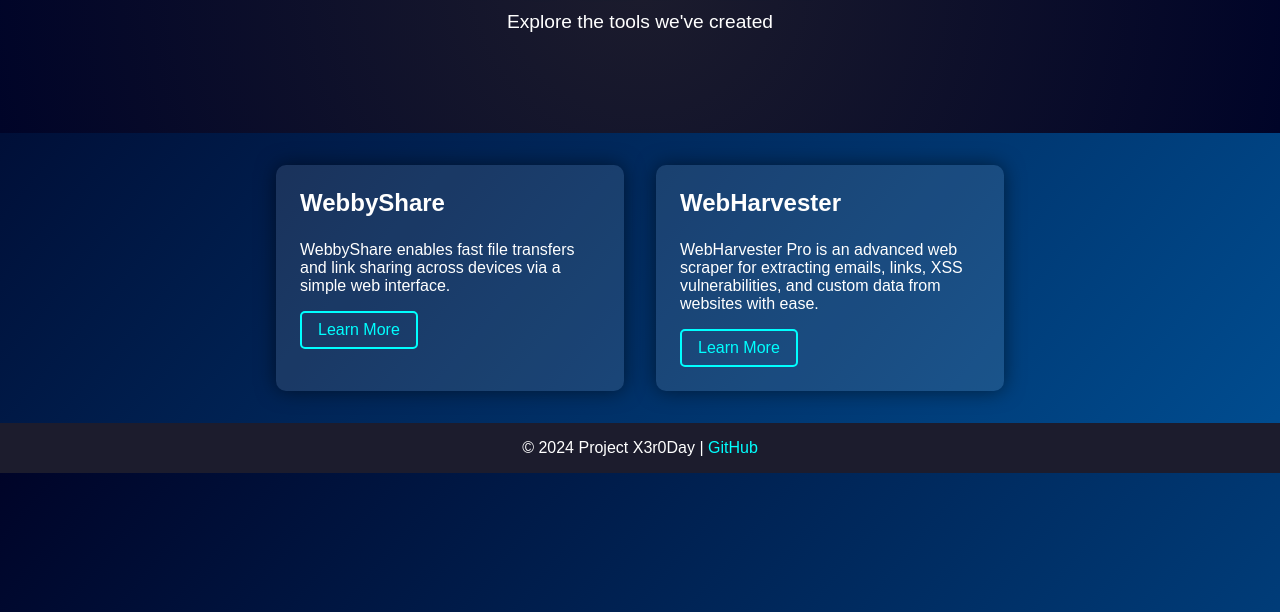
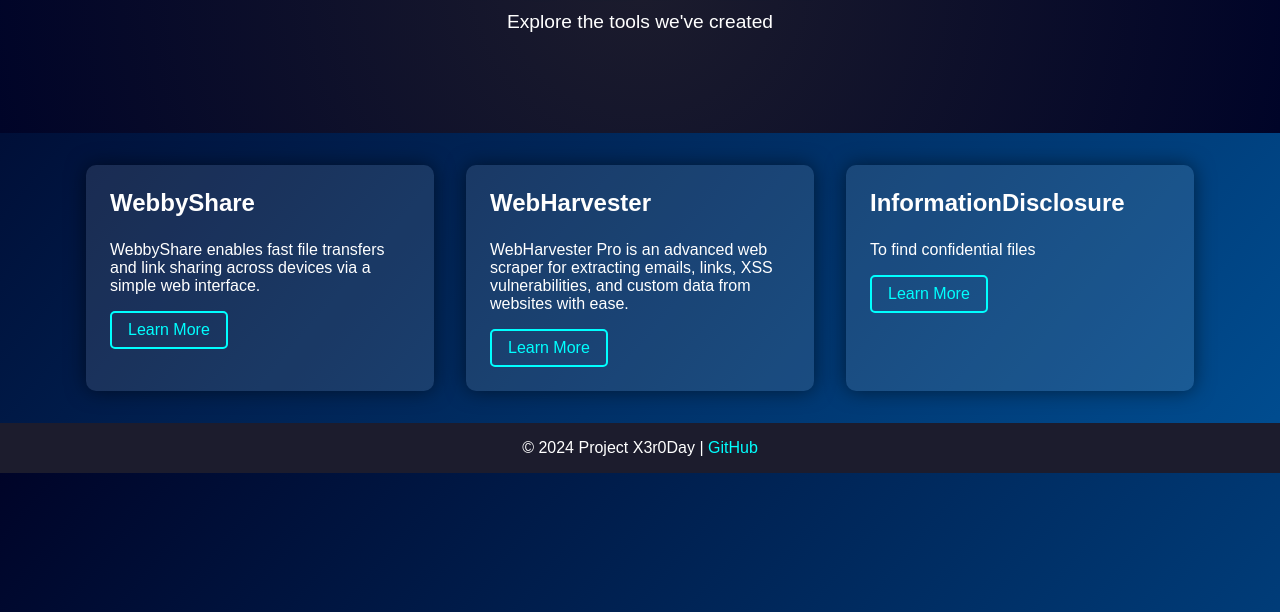
Before and after one commit to X3r0Day/X3r0Day.github.io, a plain HTML site: page tools.html in a window 1280 px wide. Shown: the part 188-800 px from the top of the page. Drawn offline with Linux system fonts and the light colour scheme.

Commit message:
Update tools.html

```diff
--- a/tools.html
+++ b/tools.html
@@ -27,6 +27,11 @@
                     <p>WebHarvester Pro is an advanced web scraper for extracting emails, links, XSS vulnerabilities, and custom data from websites with ease.</p>
                     <a href="https://github.com/X3r0Day/WebHarvestor" class="button" target="_blank">Learn More</a>
                 </div>
+                <div class="tool-card">
+                    <h3>InformationDisclosure</h3>
+                    <p>To find confidential files</p>
+                    <a href="https://github.com/X3r0Day/InformationDisclosure" class="button" target="_blank">Learn More</a>
+                </div>
                 <!-- Soon I will add more tools -->
             </div>
         </section>
```
